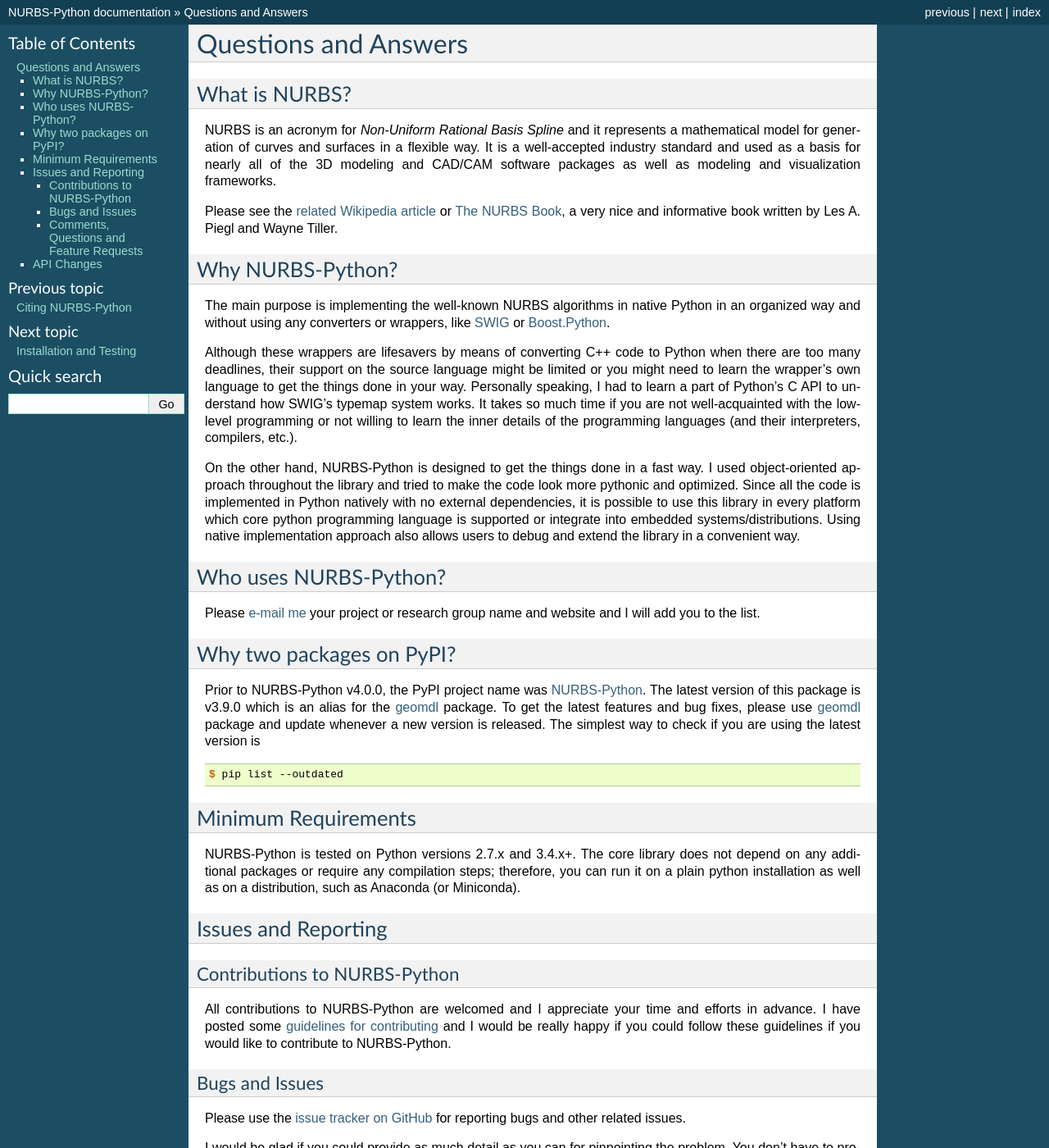
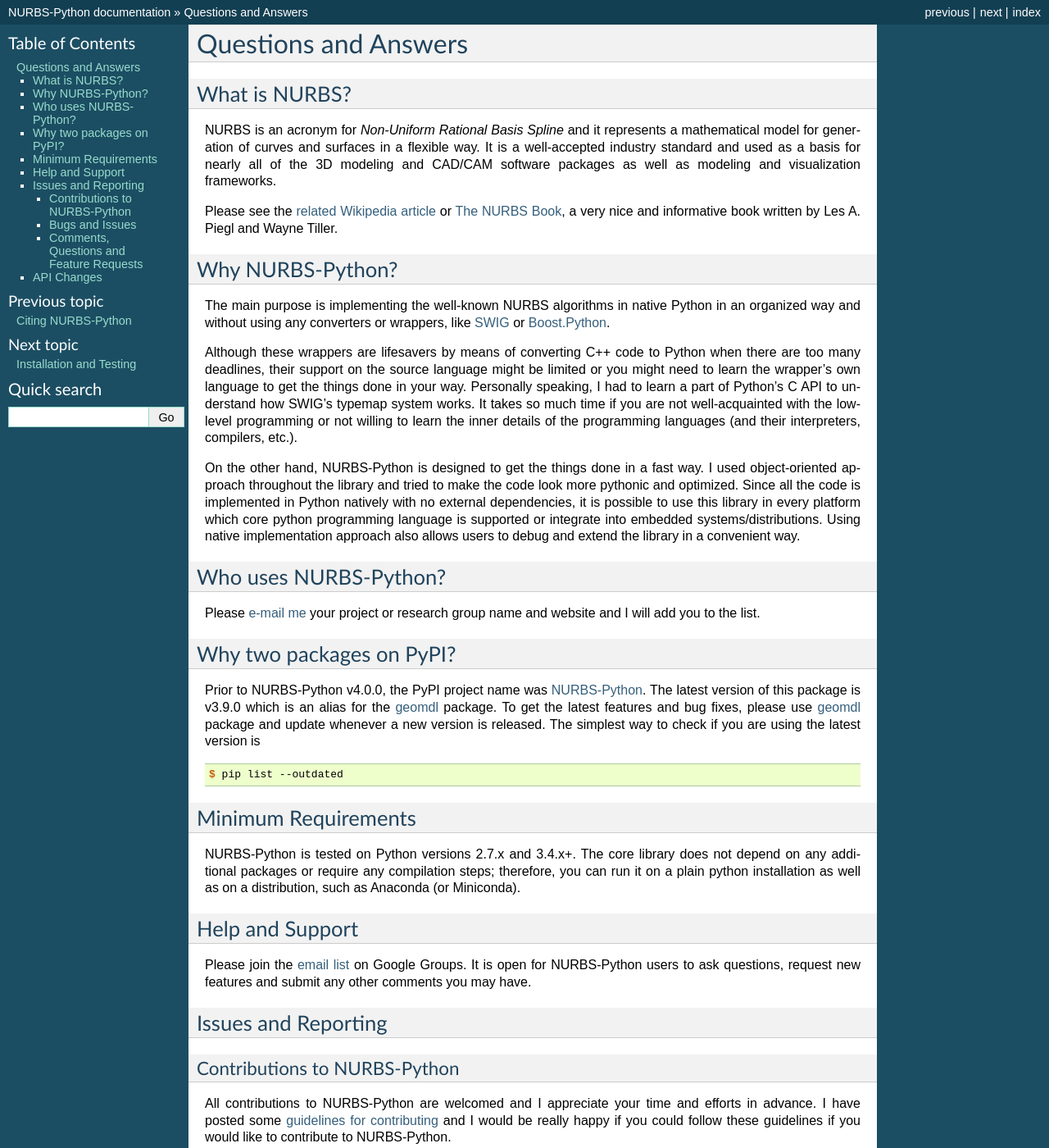
Before and after one commit to orbingol/NURBS-Python, a Sphinx documentation site: the page built from docs/q_a.rst, in a window 1280 px wide and 1400 px high. Shown: the whole window at 82% size. Built offline with Sphinx 7.4.7, drawn with Linux system fonts in a browser that asks for light colours; formulas are drawn with MathJax 3.

Commit message:
Add help and support section to Q&A docs

```diff
--- a/docs/q_a.rst
+++ b/docs/q_a.rst
@@ -55,6 +55,12 @@
 or require any compilation steps; therefore, you can run it on a plain python installation as well as on a distribution,
 such as Anaconda (or Miniconda).
 
+Help and Support
+================
+
+Please join the `email list <https://groups.google.com/forum/#!forum/nurbs-python>`_ on Google Groups. It is open for
+NURBS-Python users to ask questions, request new features and submit any other comments you may have.
+
 Issues and Reporting
 ====================
 
```
